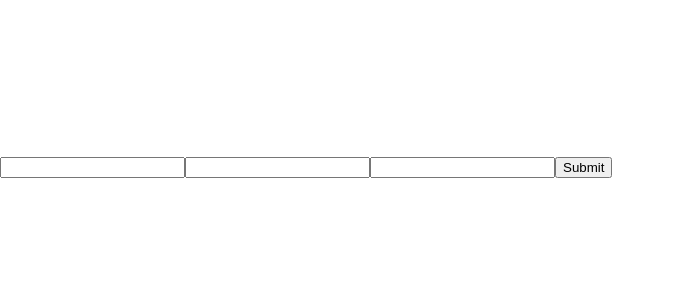
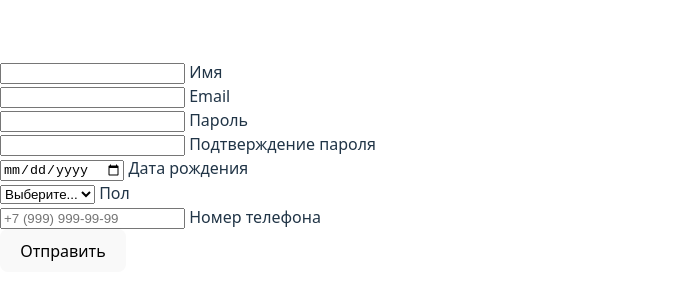
Before and after one commit to Mirsav/tasks, a React (Vite) app: page / in a window 1280 px wide. Shown: the part 234-534 px from the top of the page, without its empty margins (0-675 px from the left). Built offline with nearby package versions, Linux system fonts and the light colour scheme.

Commit message:
create a form

```diff
--- a/src/App.jsx
+++ b/src/App.jsx
@@ -1,15 +1,11 @@
-import { useForm } from "react-hook-form"
+
+import RegistrationForm from "./RegistrationForm"
 
 export default function App() {
-  const { register, handleSubmit } = useForm()
-  const onSubmit = (data) => console.log(data)
 
   return (
-    <form onSubmit={handleSubmit(onSubmit)}>
-      <input {...register("firstName", { required: true, maxLength: 20 })} />
-      <input {...register("lastName", { pattern: /^[A-Za-z]+$/i })} />
-      <input type="number" {...register("age", { min: 18, max: 99 })} />
-      <input type="submit" />
-    </form>
+    < >
+      <RegistrationForm/>
+    </>
   )
 }
--- /dev/null
+++ b/src/RegistrationForm.jsx
@@ -0,0 +1,119 @@
+import { useForm } from "react-hook-form";
+
+const RegistrationForm = () => {
+  const {
+    register,
+    handleSubmit,
+    watch,
+    formState: { errors },
+  } = useForm();
+
+  const onSubmit = (data) => {
+    console.log('Данные регистрации', data)
+    alert('Регистрация прошла успешно')
+  };
+
+  const password = watch("password")
+
+  return (
+    <form onSubmit={handleSubmit(onSubmit)}>
+      <div>
+        <input
+          type="text"
+          {...register("name", { required: "Имя обязательно" })}
+        />
+        <label> Имя</label>
+      {errors.name && <span style={{color: 'red'}}>{errors.name.message}</span>}
+      </div>
+
+      <div>
+        <input
+          type="email"
+          {...register("email", {
+            required: "Email обязателен",
+            pattern: {
+              value: /^[A-Za-z0-9._%+-]+@[A-Za-z0-9.-]+\.[A-Za-z]{2,4}$/,
+              message: "Введите корректный email",
+            },
+          })}
+        />
+        <label> Email</label>
+         {errors.email && <span style={{color: 'red'}}>{errors.email.message}</span>}
+      </div>
+
+      <div>
+        <input
+          type="password"
+          {...register("password", {
+            required: "Обязательное поле",
+            minLength: {
+              value: 6,
+              message: "Пароль должен содержать минимум 6 символов",
+            },
+            validate: {
+              hasUppercase: (value) =>
+                /[A-Z]/.test(value) || "Нужна хотя бы одна заглавная буква",
+            },
+          })}
+        />
+        <label> Пароль</label>
+        {errors.password && <span style={{color: 'red'}}>{errors.password.message}</span>}
+      </div>
+
+      <div>
+        <input
+          type="password"
+          {...register("confirmPassword", {
+            required: "Обязательное поле",
+            validate: (value) => value === password || "Пароли не совпадают",
+          })}
+        />
+        <label> Подтверждение пароля</label>
+        {errors.confirmPassword && <span style={{color: 'red'}}>{errors.confirmPassword.message}</span>}
+      </div>
+
+      <div>
+        <input
+          type="date"
+          {...register("BirthDate", { required: "Обязательное поле" })}
+        />
+        <label> Дата рождения</label>
+        {errors.birthDate && <span style={{color: 'red'}}>{errors.birthDate.message}</span>}
+      </div>
+
+      <div>
+        <select
+          {...register("gender", {
+            required: "Обязательное поле",
+          })}
+        >
+          <option value="">Выберите...</option>
+          <option value="male">Мужской</option>
+          <option value="female">Женский</option>
+        </select>
+        <label> Пол</label>
+        {errors.gender && <span style={{color: 'red'}}>{errors.gender.message}</span>}
+      </div>
+
+      <div>
+        <input
+          type="tel"
+          placeholder="+7 (999) 999-99-99"
+          {...register("phone", {
+            required: "Обязательное поле",
+            pattern: {
+              value: /^\+?[\d\s\-\(\)]+$/,
+              message: "Неправильный номер телефона",
+            },
+          })}
+        />
+        <label> Номер телефона</label>
+        {errors.phone && <span style={{color: 'red'}}>{errors.phone.message}</span>}
+      </div>
+
+      <button type="submit">Отправить</button>
+    </form>
+  );
+};
+
+export default RegistrationForm;
```
